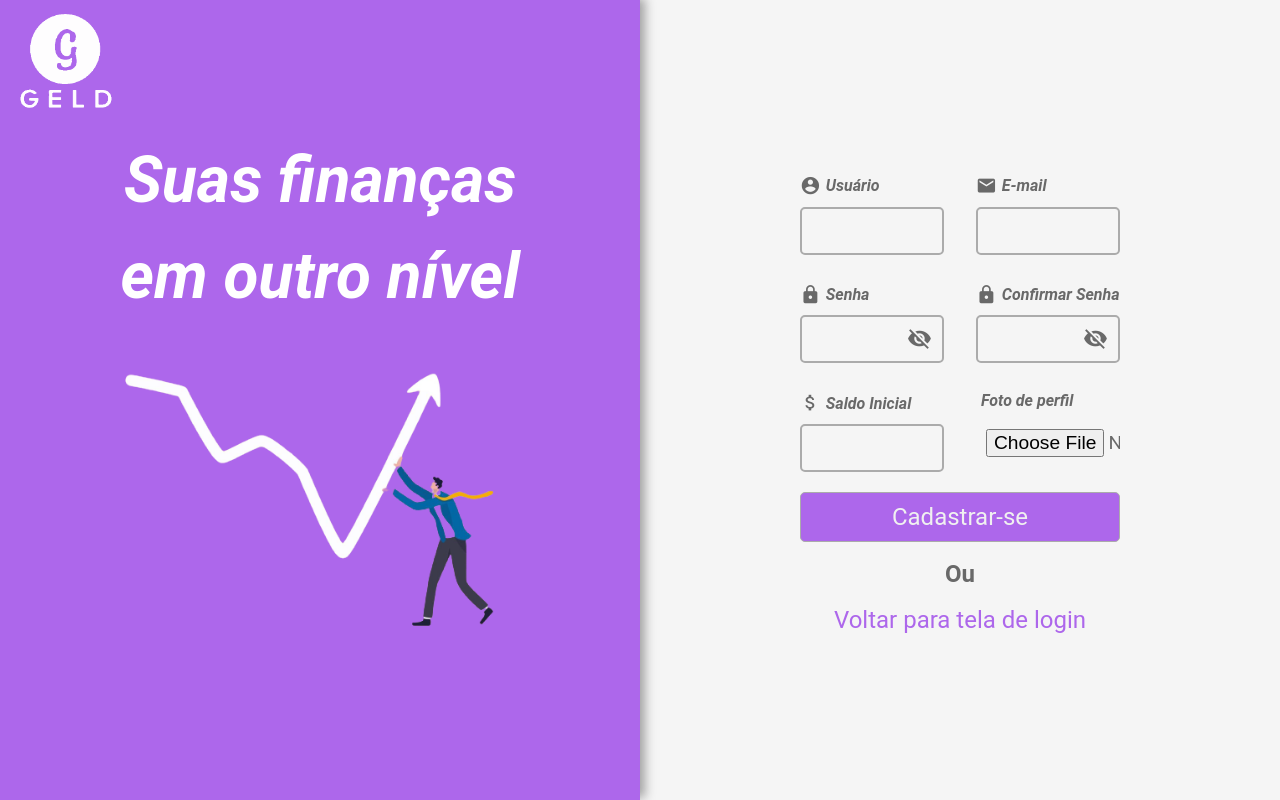
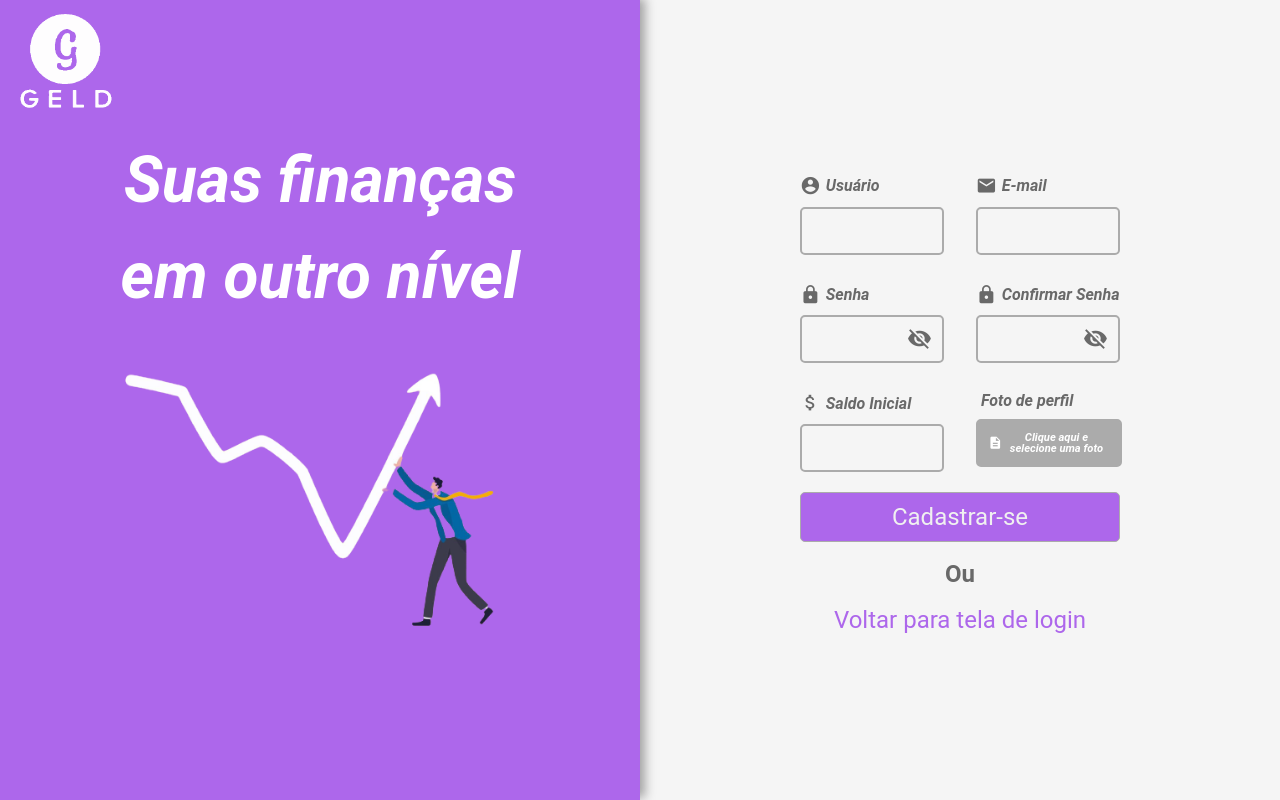
Before and after one commit to DiegoPriess/pac_second_semester_front, a React (Create React App) app: page /register in a window 1280 px wide. Built offline with nearby package versions, Linux system fonts and the light colour scheme.

Commit message:
Criando componente para input tipo arquivo]

```diff
--- a/src/components/Input/index.jsx
+++ b/src/components/Input/index.jsx
@@ -2,8 +2,11 @@ import React from 'react';
 import './style.scss';
 
 const Input = (props) => {
+    // Construir função para alterar label ao inserir algum arquivo
     return (
-        <input className="input" id={props.id} type={props.inputType} />
+        <>
+            {props.inputType === 'file' ? <><label for={props.id} className="label-file"><i className="material-icons">description</i>Clique aqui e selecione uma foto</label><input id={props.id} type="file"/></>: <input className="input" id={props.id} type={props.inputType} />}
+        </>
     );
 }
 
--- a/src/components/Input/style.scss
+++ b/src/components/Input/style.scss
@@ -14,3 +14,25 @@
 .input:focus{
     border-color: #ad67eb;
 }
+
+input[type="file"]{
+    display: none;
+}
+
+.label-file{
+    display: flex;
+    word-wrap: break-word;
+    text-align: center;
+    align-items: center;
+    padding: 5px;
+    width: 85%;
+    height: 3vh;
+    border: 2px solid #ababab;
+    background: #ababab;
+    border-radius: 5px;
+    padding: 10px;
+    font-size: 0.7em;
+    margin: 10px 0;
+    color: #ffffff;
+    cursor: pointer;
+}
--- a/src/pages/Authentication/Register/index.jsx
+++ b/src/pages/Authentication/Register/index.jsx
@@ -12,7 +12,7 @@ const Register = () => {
             <InputGroup icon="lock" id="password" labelText="Senha" inputType="password"/>
             <InputGroup icon="lock" id="confirm-password" labelText="Confirmar Senha" inputType="password"/>
             <InputGroup icon="attach_money" labelText="Saldo Inicial" inputType="number"/>
-            <InputGroup labelText="Foto de perfil" inputType="file" />
+            <InputGroup id="profile-image" labelText="Foto de perfil" inputType="file" />
             <div className="actions-container">
                 <Button textButton="Cadastrar-se"/>
                 <span className="button-space">Ou</span>
--- a/src/pages/Authentication/Register/style.scss
+++ b/src/pages/Authentication/Register/style.scss
@@ -9,8 +9,4 @@
     .input-group{
         width: 45% !important;
     }
-
-    input[type="file"]{
-        border: none;
-    }
 }
```
